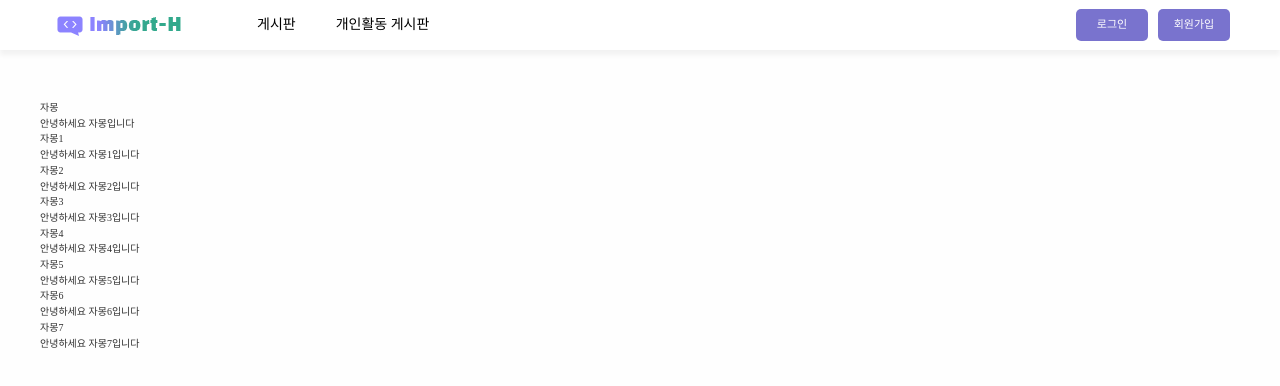
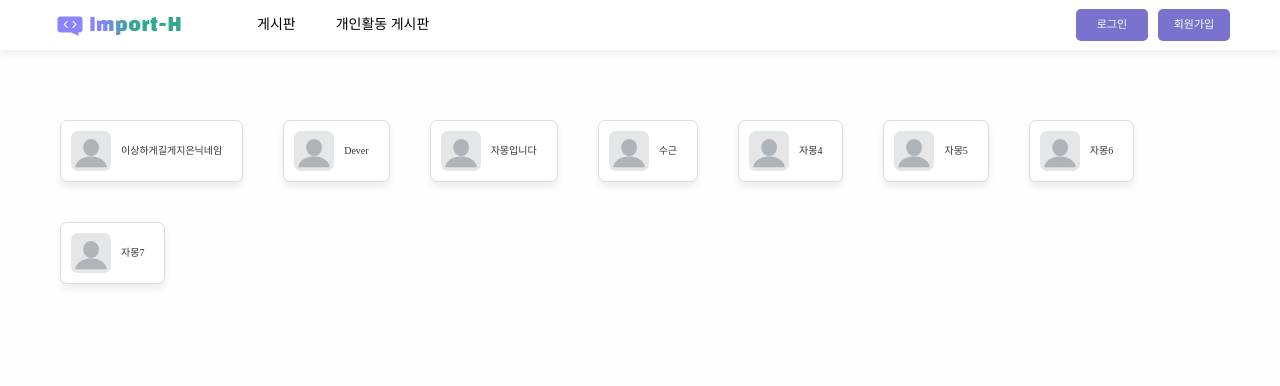
Before and after one commit to import-H/frontend, a React (Create React App) app: page /posts in a window 1280 px wide. Shown: the top 386 px of the page. Built offline with nearby package versions, Linux system fonts and the light colour scheme; no server answers; a small style sheet from the web is missing.

Commit message:
FEAT : userList 페이지 생성

```diff
--- a/src/Pages/UserList.js
+++ b/src/Pages/UserList.js
@@ -1,12 +1,50 @@
 import React from "react";
 import GlobalStyle from "../Styles/Globalstyle";
 import { Container } from "../Styles/theme";
+import styled from "styled-components";
+import noneProfileImg from "../images/none_profile_image.png";
+import { Link } from "react-router-dom";
+const Wrapper = styled.div`
+  display: flex;
+  flex-direction: row;
+  flex-wrap: wrap;
+  justify-content: left;
+`;
+
+const User = styled.div`
+  margin: 2rem;
+  padding: 2rem;
+
+  background: #fff;
+  display: flex;
+  flex-direction: row;
+  align-items: center;
+  border: 1px solid #ddd;
+  border-radius: 7px;
+  padding: 1rem;
+  box-shadow: 0px 5px 7px rgba(0, 0, 0, 0.07);
+
+  & img {
+    width: 4rem;
+    border-radius: 7px;
+    object-fit: cover;
+    object-position: center;
+  }
+
+  .userName {
+    padding: 1rem;
+  }
+`;
 
 const sampleUsers = [
-  { id: 1, username: "자몽", userInfo: "안녕하세요 자몽입니다" },
-  { id: 2, username: "자몽1", userInfo: "안녕하세요 자몽1입니다" },
-  { id: 3, username: "자몽2", userInfo: "안녕하세요 자몽2입니다" },
-  { id: 4, username: "자몽3", userInfo: "안녕하세요 자몽3입니다" },
+  {
+    id: 1,
+    username: "이상하게길게지은닉네임",
+    userInfo: "안녕하세요 자몽입니다",
+  },
+  { id: 2, username: "Dever", userInfo: "안녕하세요 자몽1입니다" },
+  { id: 3, username: "자몽입니다", userInfo: "안녕하세요 자몽2입니다" },
+  { id: 4, username: "수근", userInfo: "안녕하세요 자몽3입니다" },
   { id: 5, username: "자몽4", userInfo: "안녕하세요 자몽4입니다" },
   { id: 6, username: "자몽5", userInfo: "안녕하세요 자몽5입니다" },
   { id: 7, username: "자몽6", userInfo: "안녕하세요 자몽6입니다" },
@@ -17,14 +55,16 @@ const UserList = () => {
   return (
     <Container>
       <GlobalStyle />
-      <div>
+      <Wrapper>
         {sampleUsers.map(user => (
-          <div key={user.id}>
-            <div>{user.username}</div>
-            <div>{user.userInfo}</div>
-          </div>
+          <Link to={`posts/${user.pathId}`}>
+            <User key={user.id}>
+              <img src={noneProfileImg} />
+              <div className="userName">{user.username}</div>
+            </User>
+          </Link>
         ))}
-      </div>
+      </Wrapper>
     </Container>
   );
 };
```
